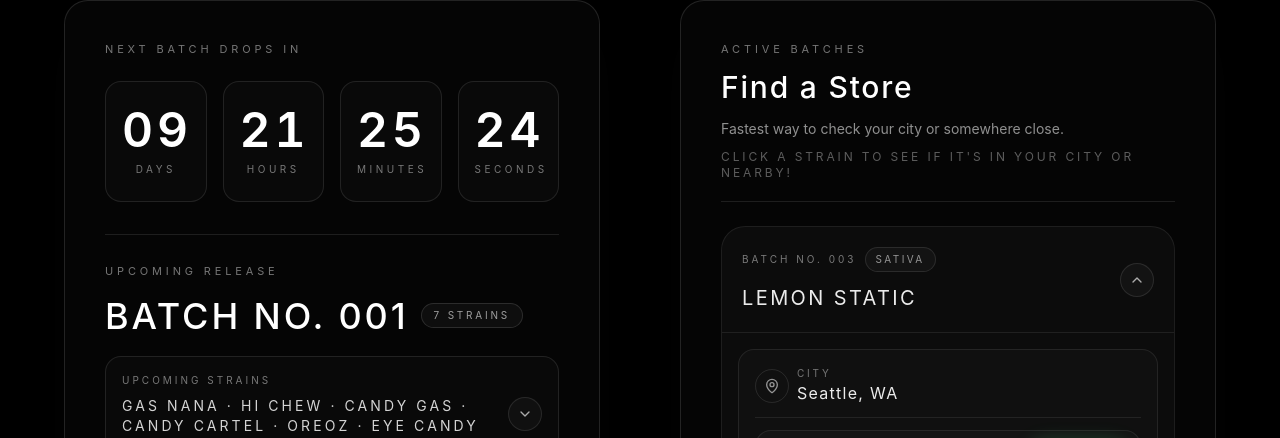
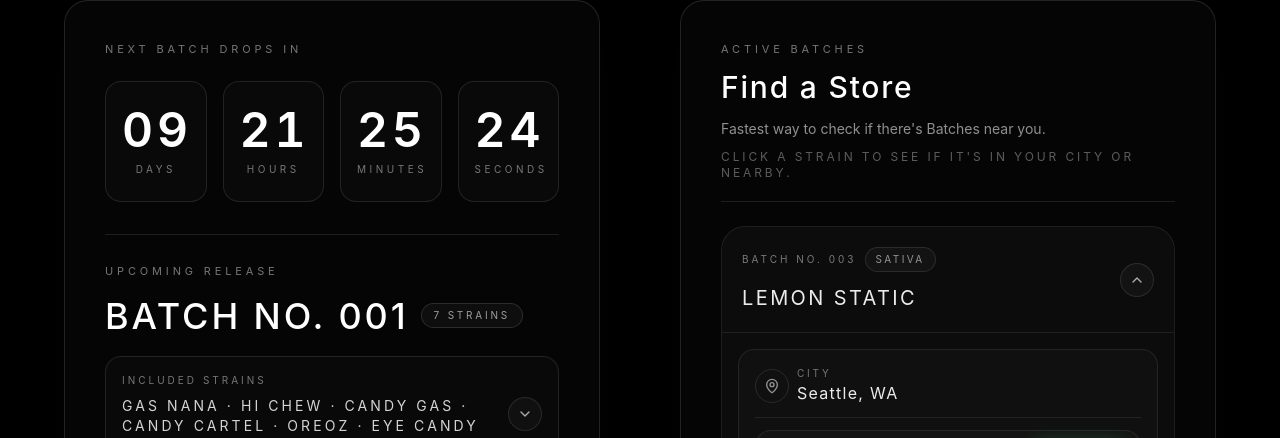
Before and after one commit to sppsocialmarketing/the-batch-site, a React (Vite) app: page / in a window 1280 px wide. Shown: the part 228-666 px from the top of the page. Built offline with nearby package versions, Linux system fonts and the light colour scheme.

Commit message:
Fixed ES and EN Translations

```diff
--- a/src/App.jsx
+++ b/src/App.jsx
@@ -16,11 +16,11 @@ const copy = {
     minutes: "Minutes",
     seconds: "Seconds",
     upcomingRelease: "Upcoming Release",
-    upcomingStrains: "Upcoming Strains",
+    upcomingStrains: "Included Strains",
     previousBatches: "Active Batches",
     citySections: "Find a Store",
-    nearbyText: "Fastest way to check your city or somewhere close.",
-    tapToExpand: "Click a strain to see if it's in your city or nearby!",
+    nearbyText: "Fastest way to check if there's Batches near you.",
+    tapToExpand: "Click a strain to see if it's in your city or nearby.",
     openInGoogleMaps: "Open in Google Maps",
     directions: "Get Directions",
     cityLabel: "City",
@@ -44,10 +44,10 @@ const copy = {
     minutes: "Minutos",
     seconds: "Segundos",
     upcomingRelease: "Próximo Lanzamiento",
-    upcomingStrains: "cepas próximas",
+    upcomingStrains: "Cepas incluidas",
     previousBatches: "Activo Batches",
     citySections: "Buscar por Ciudad",
-    nearbyText: "La forma más rápida de revisar tu ciudad o una cercana.",
+    nearbyText: "La forma más rápida de verificar si hay lotes cerca de ti.",
     tapToExpand: "¡Haz clic en una variedad para ver si está en tu ciudad o cerca!",
     openInGoogleMaps: "Abrir en Google Maps",
     directions: "Cómo llegar",
```
